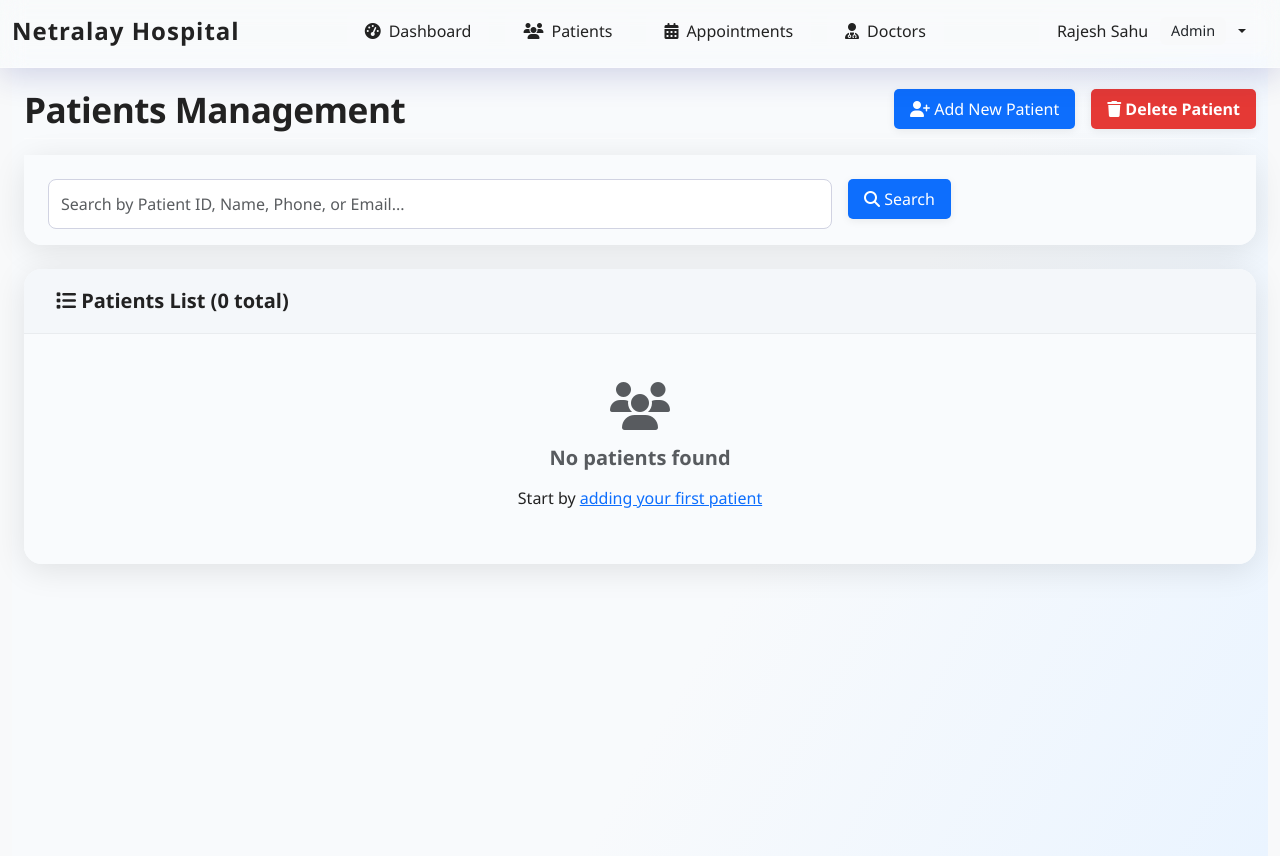
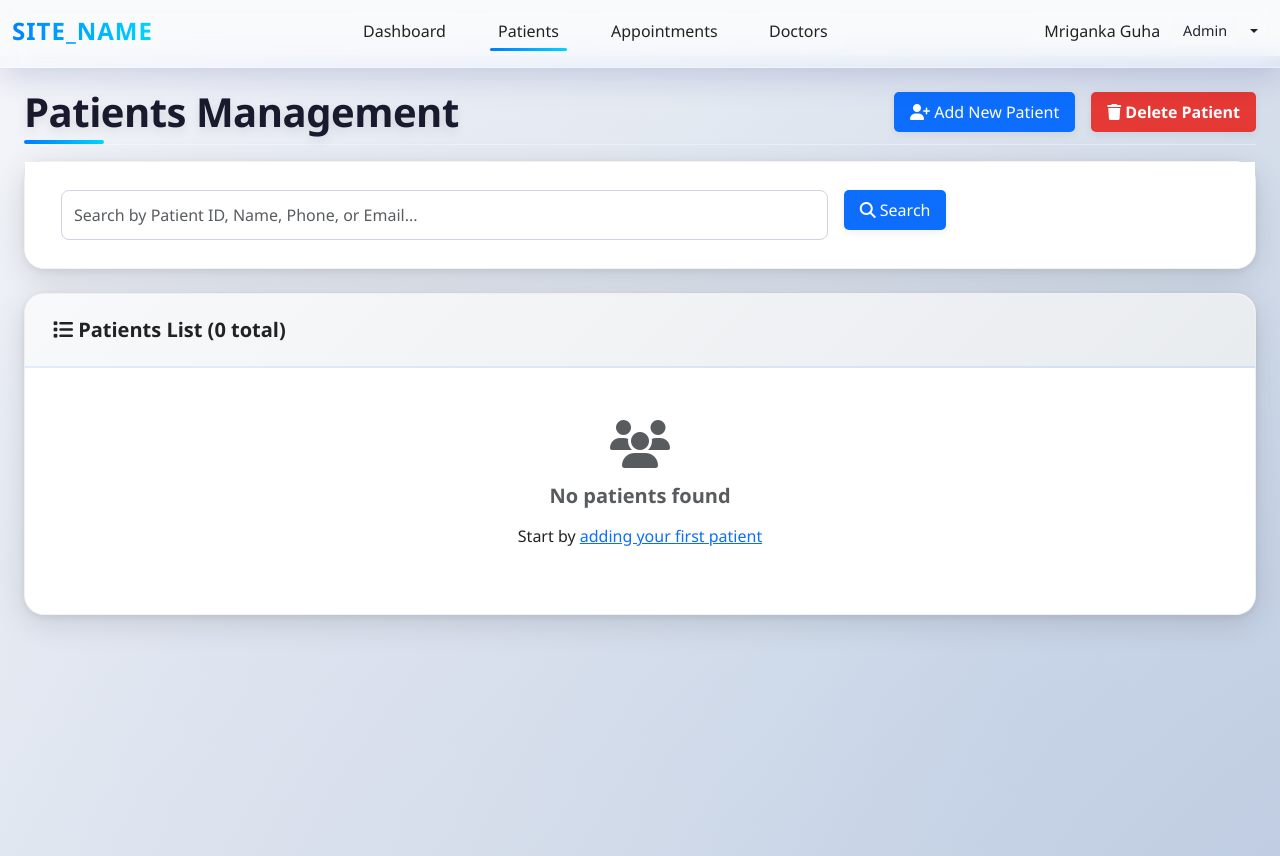
Before and after one commit to MRIGANKA-GUHA/Netralay-hospital, a PHP site: page /netralay-hospital/patients.php in a window 1280 px wide. Run offline with PHP 8.4, Linux system fonts and the light colour scheme; a user stored in the database is signed in; data that the repository does not hold is empty; some libraries are stand-ins or nearby versions.

Commit message:
fix the dashbaord and patient

```diff
--- a/css/style.css
+++ b/css/style.css
@@ -31,6 +31,9 @@
 /* Container fluid adjustments */
 .container-fluid {
     padding-top: 0;
+    padding-left: 0 !important;
+    padding-right: 0 !important;
+    max-width: 100% !important;
 }
 
 /* Main content wrapper */
@@ -276,27 +269,59 @@
     letter-spacing: 1px;
 }
 
+/* Navbar link animation */
+.nav-animate {
+    transition: transform 0.25s cubic-bezier(.4,2,.6,1), box-shadow 0.25s cubic-bezier(.4,2,.6,1), color 0.2s;
+    will-change: transform, box-shadow, color;
+}
+.nav-animate:hover {
+    transform: translateY(-2px) scale(1.08);
+    color: #007bff !important;
+    box-shadow: 0 4px 16px rgba(0,123,255,0.12);
+    background: linear-gradient(90deg, #e3f2fd 0%, #f8f9fa 100%);
+    border-radius: 8px;
+}
+
+/* Active navbar underline */
+.nav-active {
+    position: relative;
+    color: #007bff !important;
+}
+.nav-active::after {
+    content: '';
+    position: absolute;
+    left: 10%;
+    right: 10%;
+    bottom: 0;
+    height: 3px;
+    background: linear-gradient(90deg, #007bff, #00d4ff);
+    border-radius: 2px;
+    transition: width 0.3s;
+}
+
 /* Dashboard Cards */
 .card {
     border: none !important;
-    border-radius: 16px !important;
-    box-shadow: 0 4px 24px rgba(0,0,0,0.08) !important;
-    background: #f9fbfd !important;
-    transition: all 0.3s cubic-bezier(.4,2,.6,1) !important;
+    border-radius: 20px !important;
+    box-shadow: 0 8px 32px rgba(0,0,0,0.12), 0 2px 8px rgba(0,0,0,0.08) !important;
+    background: #ffffff !important;
+    transition: all 0.3s cubic-bezier(0.4, 0, 0.2, 1) !important;
+    border: 1px solid rgba(0,0,0,0.05) !important;
 }
 
 .card:hover {
-    transform: translateY(-2px);
-    box-shadow: 0 0.25rem 2rem 0 rgba(58, 59, 69, 0.2);
+    transform: translateY(-4px);
+    box-shadow: 0 12px 48px rgba(0,0,0,0.15), 0 4px 16px rgba(0,0,0,0.1) !important;
 }
 
 .card-header {
-    background: #f4f7fa !important;
-    border-bottom: 1px solid #e9ecef !important;
-    border-radius: 16px 16px 0 0 !important;
-    font-weight: 600 !important;
-    font-size: 1.1rem !important;
-    padding: 1.25rem 1.5rem !important;
+    background: linear-gradient(135deg, #f8f9fa 0%, #e9ecef 100%) !important;
+    border-bottom: 2px solid rgba(0,123,255,0.1) !important;
+    border-radius: 20px 20px 0 0 !important;
+    font-weight: 700 !important;
+    font-size: 1.15rem !important;
+    padding: 1.5rem 1.75rem !important;
+    box-shadow: 0 2px 8px rgba(0,0,0,0.04) !important;
 }
 
 .card-header h5, .card-header h6 {
@@ -305,9 +330,9 @@
 }
 
 .card-body {
-    padding-top: 1.5rem !important;
-    background: #f9fbfd !important;
-    border-radius: 0 0 16px 16px !important;
+    padding: 1.75rem !important;
+    background: #ffffff !important;
+    border-radius: 0 0 20px 20px !important;
 }
 
 /* Patient details styling */
@@ -966,12 +1004,13 @@
 
 .dashboard-main {
     padding: 0 12px;
+    max-width: 100%;
 }
 
 .dashboard-main .card {
     background: rgba(255,255,255,0.18);
     border-radius: 18px;
-    box-shadow: 0 4px 16px rgba(31,38,135,0.10);
+    box-shadow: 0 4px 16px rgba(31, 38, 135, 0.10);
     color: #222;
     backdrop-filter: blur(8px) saturate(180%);
     -webkit-backdrop-filter: blur(8px) saturate(180%);
@@ -1080,58 +1154,54 @@
 
 /* Modern Patient Management Enhancements */
 .dashboard-wrapper {
-    padding: 32px 0 32px 0;
-    background: linear-gradient(120deg, #f8fafc 60%, #eaf4ff 100%);
+    padding: 32px 0;
+    background: linear-gradient(135deg, #f5f7fa 0%, #c3cfe2 100%);
     min-height: 100vh;
+    position: relative;
+    width: 100%;
+    max-width: 100%;
+}
+
+.dashboard-wrapper::before {
+    content: '';
+    position: absolute;
+    top: 0;
+    left: 0;
+    right: 0;
+    bottom: 0;
+    background:
+        radial-gradient(circle at 20% 50%, rgba(120, 119, 198, 0.05) 0%, transparent 50%),
+        radial-gradient(circle at 80% 80%, rgba(74, 144, 226, 0.05) 0%, transparent 50%);
+    pointer-events: none;
 }
 .dashboard-main {
-    padding: 0 12px;
+    padding: 0 24px;
+    position: relative;
+    z-index: 1;
+    max-width: 100%;
 }
-.card {
-    border-radius: 18px !important;
-    box-shadow: 0 6px 32px rgba(0,0,0,0.10) !important;
-    background: #f9fbfd !important;
-    border: none !important;
-}
-.card-header {
-    background: #f4f7fa !important;
-    border-bottom: 1px solid #e9ecef !important;
-    border-radius: 18px 18px 0 0 !important;
-    font-weight: 700 !important;
-    font-size: 1.15rem !important;
-    padding: 1.25rem 2rem !important;
-}
-.card-body {
-    background: #f9fbfd !important;
-    border-radius: 0 0 18px 18px !important;
-}
-.table {
-    background-color: #fff !important;
-    border-radius: 14px !important;
-    overflow: hidden !important;
-    box-shadow: 0 2px 8px rgba(0,0,0,0.04) !important;
-}
-.table th {
-    border-top: none !important;
-    font-weight: 700 !important;
-    color: #222 !important;
-    background-color: #f4f7fa !important;
-    font-size: 1.05rem !important;
-    letter-spacing: 0.03em !important;
-    padding-top: 1rem !important;
-    padding-bottom: 1rem !important;
-}
-.table-hover tbody tr:hover {
-    background-color: #eaf4ff !important;
-}
+
 .dashboard-title {
-    color: #222 !important;
-    text-shadow: 0 2px 8px rgba(255,255,255,0.5) !important;
+    color: #1a1a2e !important;
+    text-shadow: 0 4px 12px rgba(0,0,0,0.1) !important;
     letter-spacing: -0.5px !important;
     margin-bottom: 0 !important;
-    font-size: 2.2rem !important;
+    font-size: 2.5rem !important;
     font-weight: 800 !important;
+    position: relative;
 }
+
+.dashboard-title::after {
+    content: '';
+    position: absolute;
+    bottom: -8px;
+    left: 0;
+    width: 80px;
+    height: 4px;
+    background: linear-gradient(90deg, #007bff, #00d4ff);
+    border-radius: 2px;
+}
+
 .btn-toolbar {
     gap: 0.5rem;
 }
--- a/includes/navbar.php
+++ b/includes/navbar.php
@@ -2,30 +2,32 @@
     <div class="container-fluid d-flex align-items-center justify-content-between">
         <!-- Brand Left -->
         <a class="navbar-brand d-flex align-items-center gap-2" href="dashboard.php">
-            <span class="fw-bold fs-4"><?php echo SITE_NAME; ?></span>
+            <span class="fw-bold fs-4" style="padding-left: 12px; background: linear-gradient(90deg, #007bff, #00d4ff); -webkit-background-clip: text; -webkit-text-fill-color: transparent; background-clip: text; text-fill-color: transparent;">
+                <?php echo SITE_NAME; ?>
+            </span>
         </a>
         <!-- Centered Nav Links -->
         <div class="collapse navbar-collapse justify-content-center" id="navbarNav">
             <ul class="navbar-nav mx-auto gap-2">
                 <li class="nav-item">
-                    <a class="nav-link d-flex align-items-center gap-2" href="dashboard.php">
-                        <i class="fas fa-tachometer-alt"></i> <span style="font-size: 1.00rem;">Dashboard</span>
+                    <a class="nav-link d-flex align-items-center gap-2 nav-animate <?php echo basename($_SERVER['PHP_SELF']) == 'dashboard.php' ? 'nav-active' : ''; ?>" href="dashboard.php">
+                        <span style="font-size: 1.00rem;">Dashboard</span>
                     </a>
                 </li>
                 <li class="nav-item">
-                    <a class="nav-link d-flex align-items-center gap-2" href="patients.php">
-                        <i class="fas fa-users"></i> <span style="font-size: 1.00rem;">Patients</span>
+                    <a class="nav-link d-flex align-items-center gap-2 nav-animate <?php echo basename($_SERVER['PHP_SELF']) == 'patients.php' ? 'nav-active' : ''; ?>" href="patients.php">
+                        <span style="font-size: 1.00rem;">Patients</span>
                     </a>
                 </li>
                 <li class="nav-item">
-                    <a class="nav-link d-flex align-items-center gap-2" href="appointments.php">
-                        <i class="fas fa-calendar-alt"></i> <span style="font-size: 1.00rem;">Appointments</span>
+                    <a class="nav-link d-flex align-items-center gap-2 nav-animate <?php echo basename($_SERVER['PHP_SELF']) == 'appointments.php' ? 'nav-active' : ''; ?>" href="appointments.php">
+                         <span style="font-size: 1.00rem;">Appointments</span>
                     </a>
                 </li>
                 <?php if (hasRole('admin')): ?>
                 <li class="nav-item">
-                    <a class="nav-link d-flex align-items-center gap-2" href="doctors.php">
-                        <i class="fas fa-user-md"></i> <span style="font-size: 1.00rem;">Doctors</span>
+                    <a class="nav-link d-flex align-items-center gap-2 nav-animate <?php echo basename($_SERVER['PHP_SELF']) == 'doctors.php' ? 'nav-active' : ''; ?>" href="doctors.php">
+                        <span style="font-size: 1.00rem;">Doctors</span>
                     </a>
                 </li>
                 <?php endif; ?>
--- a/setup.sql
+++ b/setup.sql
@@ -109,7 +109,7 @@
 
 -- Insert default admin user
 INSERT INTO users (username, email, password, full_name, role, phone) VALUES
-('admin', 'admin@netralay_hospital.com', '$2y$10$92IXUNpkjO0rOQ5byMi.Ye4oKoEa3Ro9llC/.og/at2.uheWG/igi', 'Rajesh Sahu', 'admin', '+913423122113');
+('admin', 'admin@netralayhospital.com', '$2y$10$92IXUNpkjO0rOQ5byMi.Ye4oKoEa3Ro9llC/.og/at2.uheWG/igi', 'Mriganka Guha', 'admin', '+913423122113');
 
 
 CREATE INDEX idx_patients_patient_id ON patients(patient_id);
```
Also changed, not shown: other parts of css/style.css (+78 -40 lines), dashboard.php (+6 -6 lines), images/back-img.jpg.
